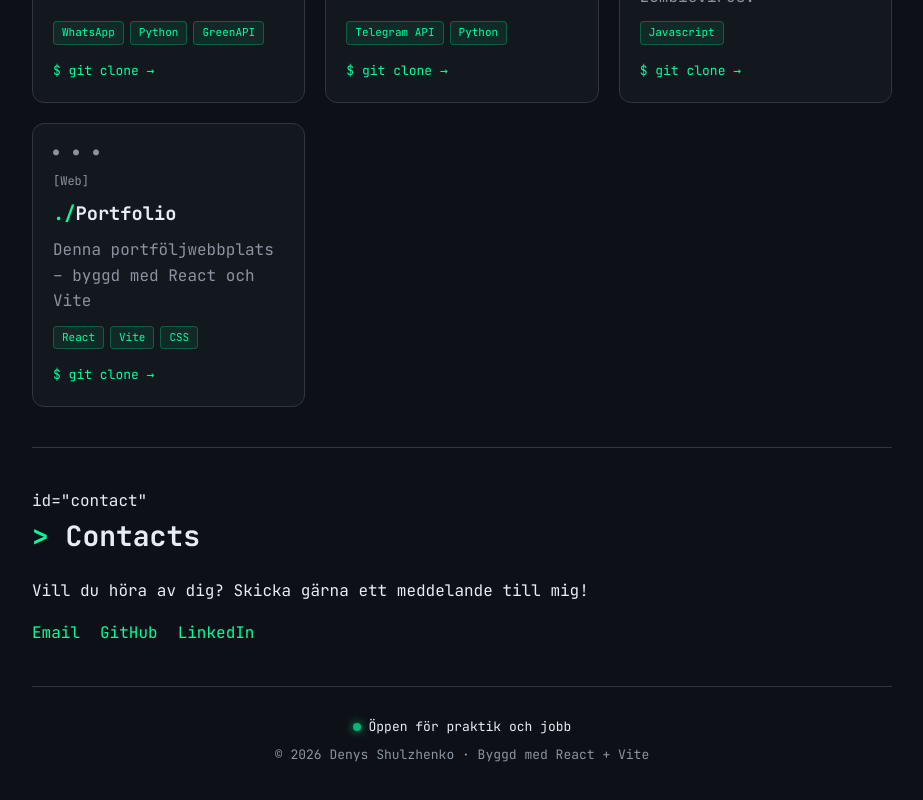
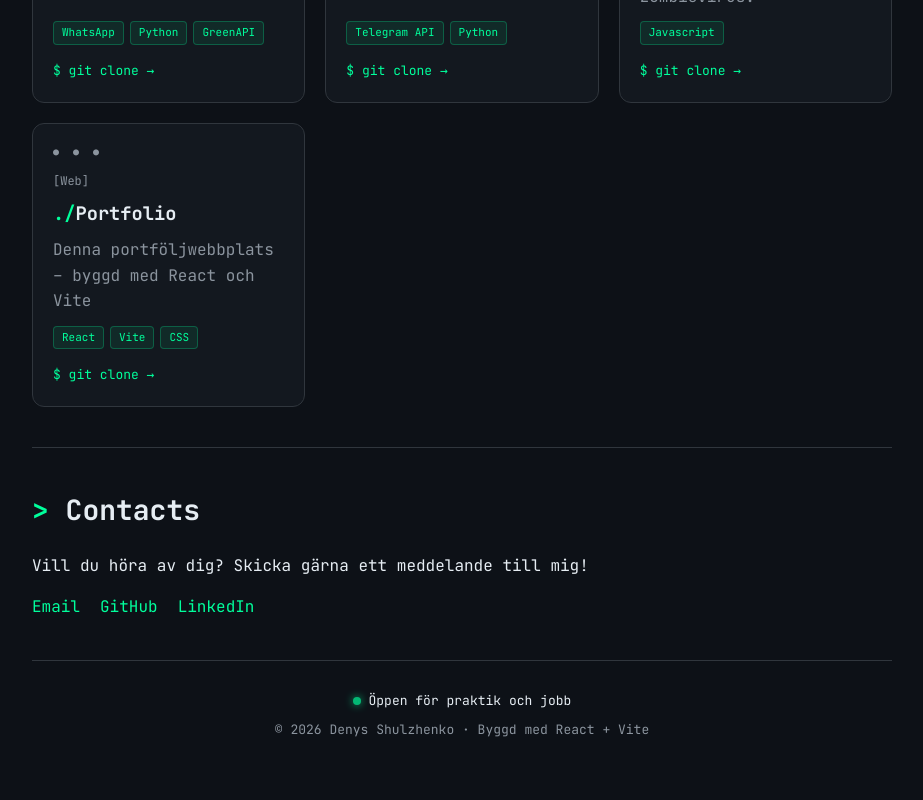
Before and after one commit to Mattheuszu/WebPortfolio, a React (Vite) app: page / in a window 1280 px wide. Shown: the part 2889-3689 px from the top of the page, without its empty margins (178-1101 px from the left). Built offline with nearby package versions, Linux system fonts and the light colour scheme.

Commit message:
Fix Terminal/About och App-struktur

```diff
--- a/src/components/Contacts.jsx
+++ b/src/components/Contacts.jsx
@@ -7,7 +7,6 @@ const contacts = [
 function Contacts() {
     return (
         <section>
-            id="contact"
             <h2>Contacts</h2>
             <p>Vill du höra av dig? Skicka gärna ett meddelande till mig!</p>
             <div className="contact-links">
```
